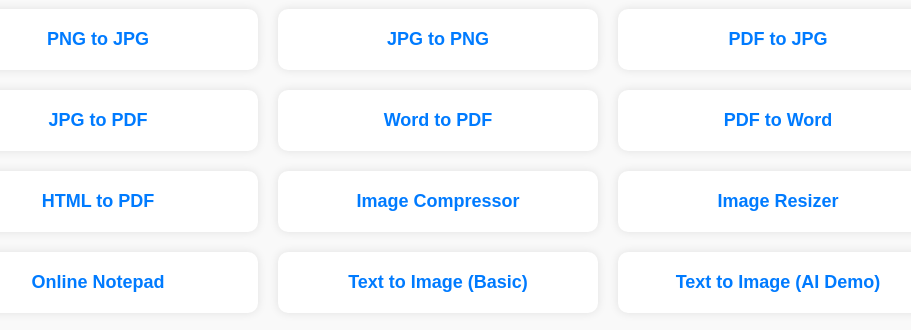
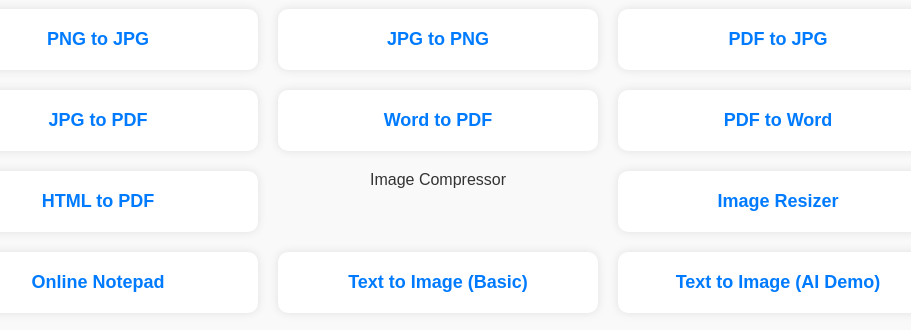
Before and after one commit to abhishek17073/Qickflipflie-png2jpg-converter, a plain HTML site: page alltoolsindex.html in a window 1280 px wide. Shown: the part 128-458 px from the top of the page, without its empty margins (202-1113 px from the left). Drawn offline with Linux system fonts and the light colour scheme.

Commit message:
Update alltoolsindex.html

```diff
--- a/alltoolsindex.html
+++ b/alltoolsindex.html
@@ -50,7 +50,7 @@
     <div class="tool-card"><a href="word-to-pdf.html">Word to PDF</a></div>
     <div class="tool-card"><a href="pdf-to-word.html">PDF to Word</a></div>
     <div class="tool-card"><a href="html-to-pdf.html">HTML to PDF</a></div>
-    <div class="tool-card"><a href="image-compressor.html">Image Compressor</a></div>
+   <a href="image-compressor.html" style="margin: 0 15px; text-decoration: none; color: #333;">Image Compressor</a>
     <div class="tool-card"><a href="image-resizer.html">Image Resizer</a></div>
     <div class="tool-card"><a href="online-notepad.html">Online Notepad</a></div>
     <div class="tool-card"><a href="text-to-image-final.html">Text to Image (Basic)</a></div>
```
